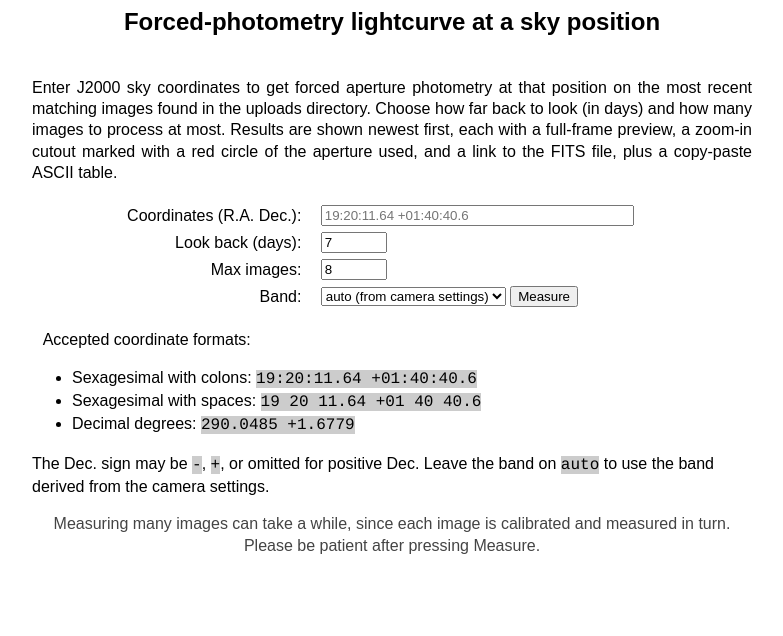
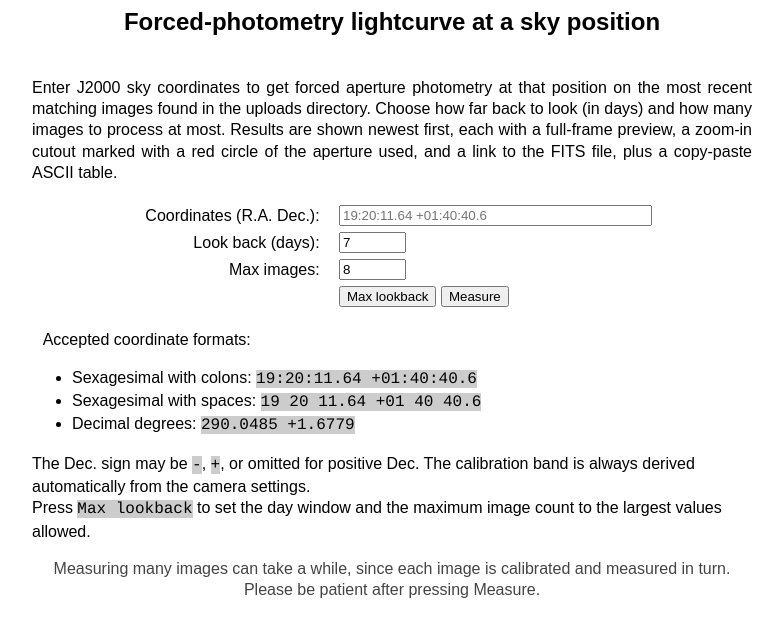
Before and after one commit to kirxkirx/unmw, a plain HTML site: page move_to_htdocs/coord_forced_photometry.html in a window 1280 px wide. Shown: the whole page, without its empty margins (248-1031 px from the left). Drawn offline with Linux system fonts and the light colour scheme.

Commit message:
coord_forced_photometry: hide band selector (always auto), add Max lookback button

```diff
--- a/move_to_htdocs/coord_forced_photometry.html
+++ b/move_to_htdocs/coord_forced_photometry.html
@@ -65,19 +65,13 @@ to the FITS file, plus a copy-paste ASCII table.</p>
     <input type="number" name="max_images" min="1" max="50" value="8" style="width: 5em;">
   </td>
 </tr>
+<!-- The calibration band is always auto-derived from the camera settings,
+     so no band selector is shown. Omitting the 'band' field makes the
+     server default to auto. -->
 <tr>
-  <td style="text-align: right; padding: 0 10pt;">Band:</td>
+  <td style="padding: 0;"></td>
   <td style="padding: 0;">
-    <select name="band">
-      <option value="">auto (from camera settings)</option>
-      <option value="B">B</option>
-      <option value="V">V</option>
-      <option value="R">R</option>
-      <option value="I">I</option>
-      <option value="g">g</option>
-      <option value="r">r</option>
-      <option value="i">i</option>
-    </select>
+    <button type="button" id="max-lookback-button">Max lookback</button>
     <input type="submit" id="forced-phot-button" value="Measure">
     <span id="forced-phot-working" class="working">Working...</span>
   </td>
@@ -92,7 +86,9 @@ Accepted coordinate formats:
 <li>Decimal degrees: <span class="code">290.0485 +1.6779</span></li>
 </ul>
 The Dec. sign may be <span class="code">-</span>, <span class="code">+</span>, or omitted for positive Dec.
-Leave the band on <span class="code">auto</span> to use the band derived from the camera settings.
+The calibration band is always derived automatically from the camera settings.
+<br>Press <span class="code">Max lookback</span> to set the day window and the maximum
+image count to the largest values allowed.
 </p>
 
 <p class="secondary" style="text-align: center;">
@@ -108,17 +104,32 @@ measured in turn. Please be patient after pressing Measure.
   var form = document.getElementById('forced-phot-form');
   var button = document.getElementById('forced-phot-button');
   var working = document.getElementById('forced-phot-working');
+  var maxButton = document.getElementById('max-lookback-button');
 
   // Pre-fill form fields from URL query parameters. The "Search again" link
   // on the forced-photometry result page appends the request's coords,
-  // window_days, max_images, and (if set) band so the user lands here with
-  // the same values pre-filled and can tweak only what they want to change.
+  // window_days, and max_images so the user lands here with the same values
+  // pre-filled and can tweak only what they want to change. The band is
+  // always auto-derived, so it is not part of the form.
   var params = new URLSearchParams(window.location.search);
-  ['coords', 'window_days', 'max_images', 'band'].forEach(function (name) {
+  ['coords', 'window_days', 'max_images'].forEach(function (name) {
     if (!params.has(name)) return;
     var el = form.elements[name];
     if (el) el.value = params.get(name);
   });
+
+  // "Max lookback" sets the day window and image count to the largest values
+  // allowed. The caps live in the inputs' max attributes (which mirror
+  // MAX_WINDOW_DAYS / MAX_MAX_IMAGES in coord_forced_photometry.py), so read
+  // them from there to stay in sync with the server-side limits.
+  if (maxButton) {
+    maxButton.addEventListener('click', function () {
+      var wd = form.elements['window_days'];
+      var mi = form.elements['max_images'];
+      if (wd && wd.max) wd.value = wd.max;
+      if (mi && mi.max) mi.value = mi.max;
+    });
+  }
 
   function reset() {
     button.disabled = false;
```
